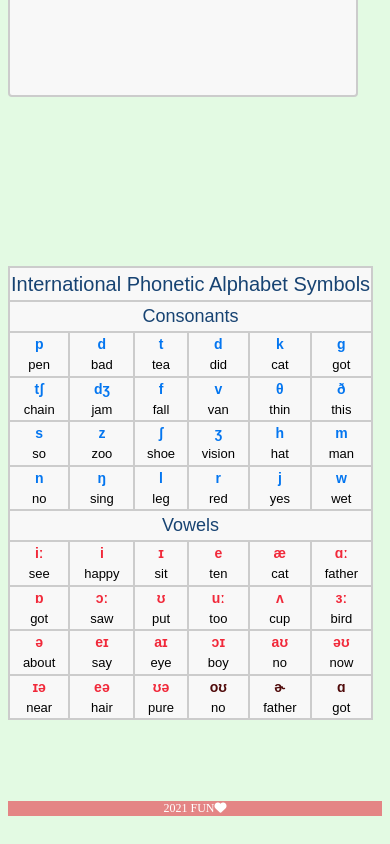
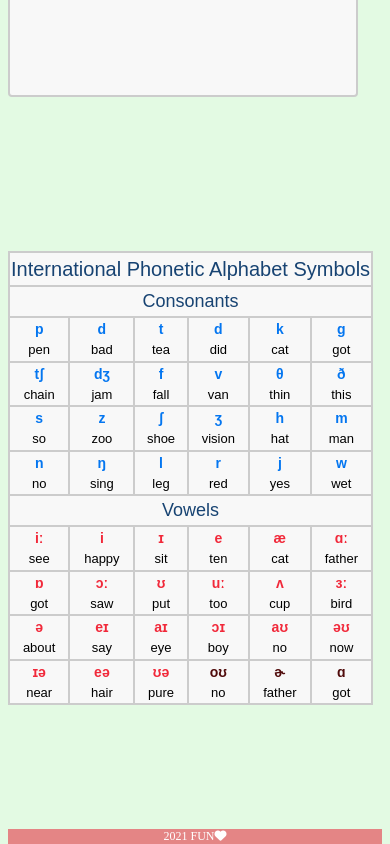
Before and after one commit to nlp-ug-2019-20/FUN-project, a plain HTML site: page index.html in a window 390 px wide. Shown: the part 468-1312 px from the top of the page. Before the commit the page ends 1284 px from the top, so only its background shows below. Drawn offline with Linux system fonts and the light colour scheme.

Commit message:
added bottom-padding to div and moved footer to the very end of body

```diff
--- a/index.html
+++ b/index.html
@@ -61,6 +61,7 @@ table, tr, td {
         position:absolute;
         top: 150px;
         left: 775px;
+        padding-bottom: 24px;
     }
 @media (min-width: 375px) and (max-width: 400px) {
     h1 {
@@ -83,7 +84,7 @@ table, tr, td {
     }
     footer {
         position: relative;
-        bottom: -700px;
+        bottom: -250px;
         left: 0px;
         font-size: 12px
     }
@@ -127,7 +128,6 @@ table, tr, td {
     <button type="submit">Transcribe</button><br>
     <textarea id="output" readonly ></textarea>
  </form>
- <footer>2021 FUN<i class="fas fa-heart fa-1x"></i></footer>
  <div>
     <table>
         <tbody>
@@ -207,4 +207,5 @@ table, tr, td {
     </tbody>
     </table>
  </div>
+ <footer>2021 FUN<i class="fas fa-heart fa-1x"></i></footer>
 </body>
```
